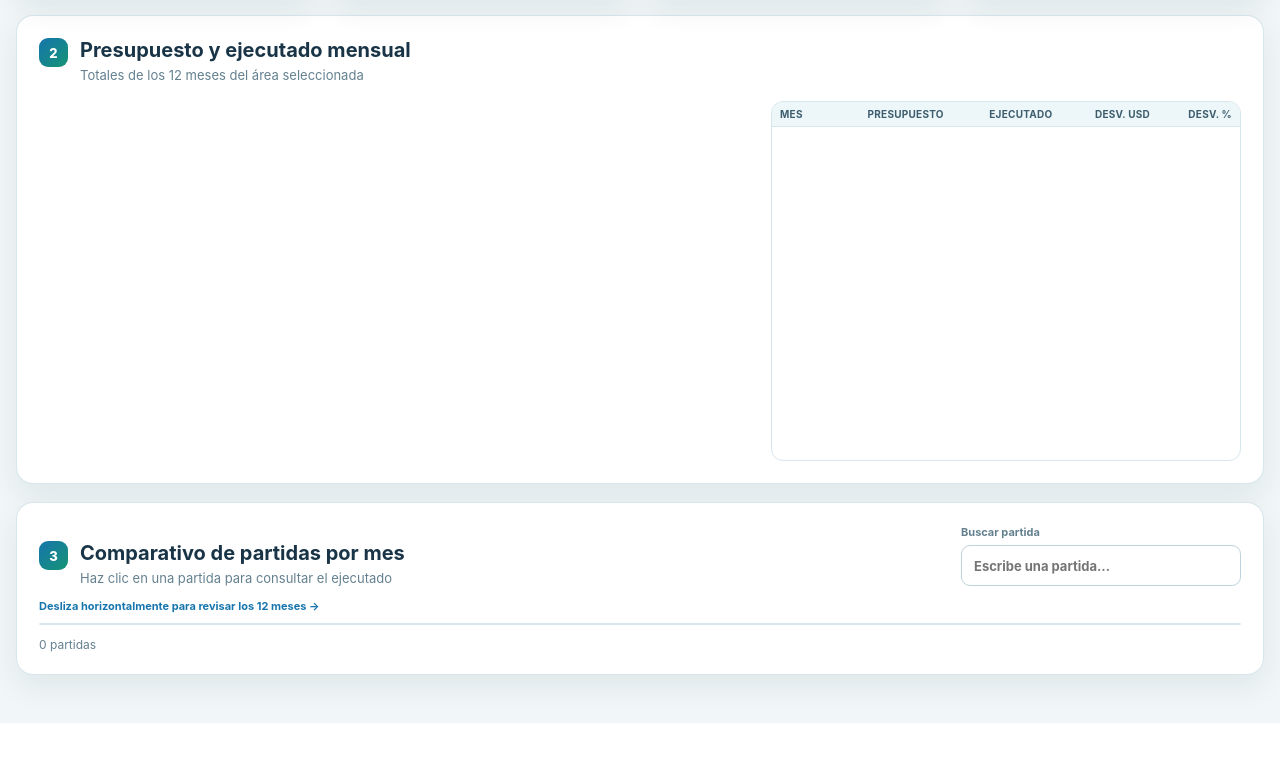
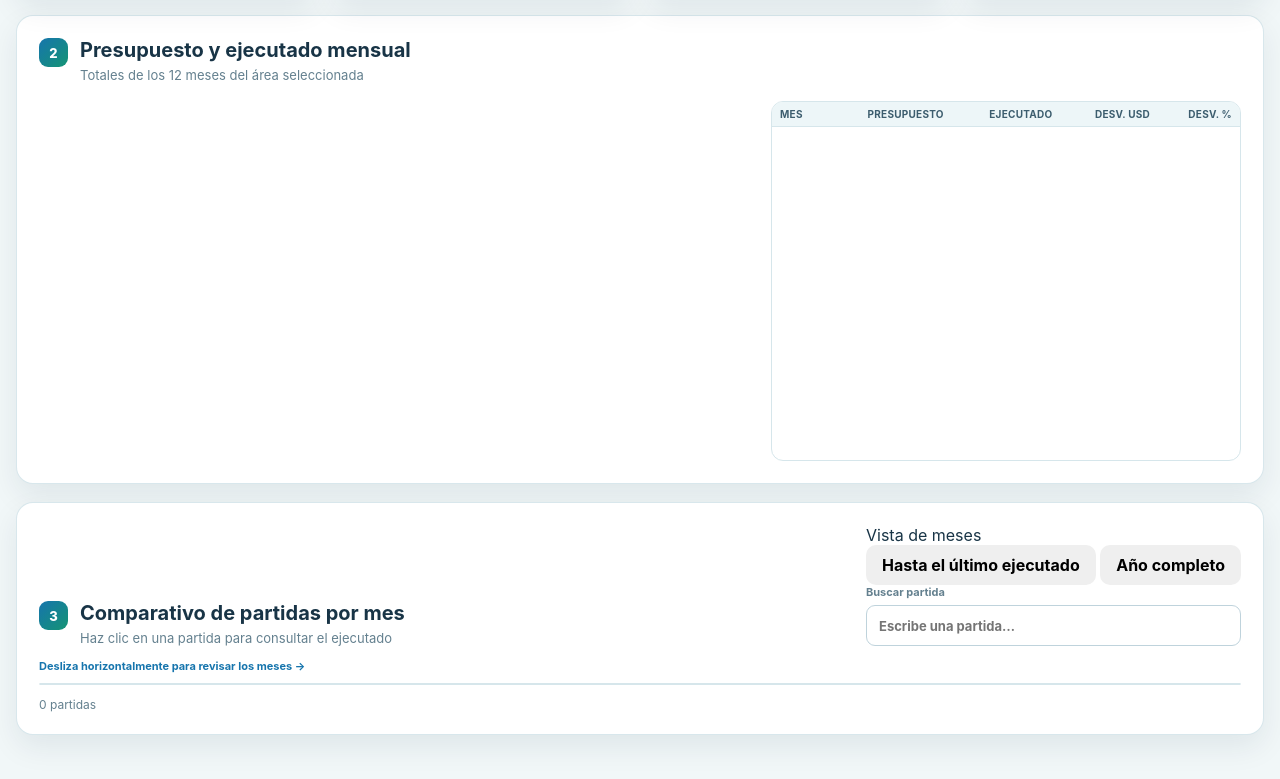
Before and after one commit to ControlPresupuestal/mantto-ssgg, a plain HTML site: page index.html in a window 1280 px wide. Shown: the part 497-1276 px from the top of the page. Before the commit the page ends 1220 px from the top, so only its background shows below. Drawn offline with nearby package versions, Linux system fonts and the light colour scheme; no server answers.

Commit message:
Agregar selector de vista de meses en comparativo

```diff
--- a/index.html
+++ b/index.html
@@ -46,9 +46,18 @@
       <section class="panel">
         <div class="section-heading items-heading">
           <div class="heading-with-step"><span class="step-number">3</span><div><h2>Comparativo de partidas por mes</h2><p>Haz clic en una partida para consultar el ejecutado</p></div></div>
-          <label class="field-label">Buscar partida<input id="itemSearch" type="search" placeholder="Escribe una partida…" disabled></label>
+          <div class="items-controls">
+            <div class="month-view-control">
+              <span>Vista de meses</span>
+              <div class="month-view-selector" role="group" aria-label="Vista de meses">
+                <button class="month-view-button active" type="button" data-month-view="executed" aria-pressed="true">Hasta el último ejecutado</button>
+                <button class="month-view-button" type="button" data-month-view="full" aria-pressed="false">Año completo</button>
+              </div>
+            </div>
+            <label class="field-label">Buscar partida<input id="itemSearch" type="search" placeholder="Escribe una partida…" disabled></label>
+          </div>
         </div>
-        <p class="scroll-hint">Desliza horizontalmente para revisar los 12 meses →</p>
+        <p id="itemsScrollHint" class="scroll-hint">Desliza horizontalmente para revisar los meses →</p>
         <div class="matrix-scroll"><table class="matrix-table"><thead id="itemsTableHead"></thead><tbody id="itemsTableBody"></tbody><tfoot id="itemsTableFoot"></tfoot></table></div>
         <p id="itemsSummary" class="table-summary">0 partidas</p>
       </section>
```
